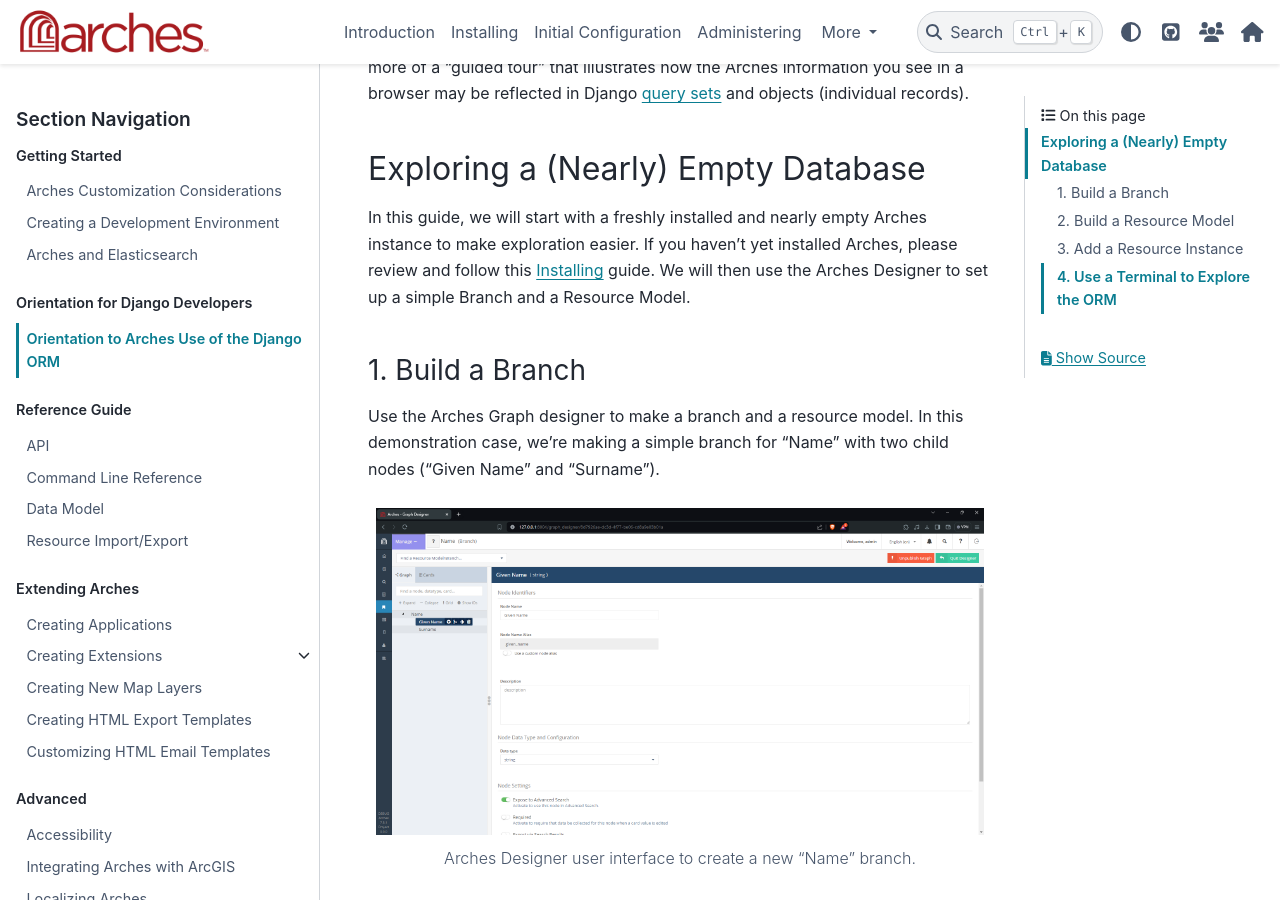
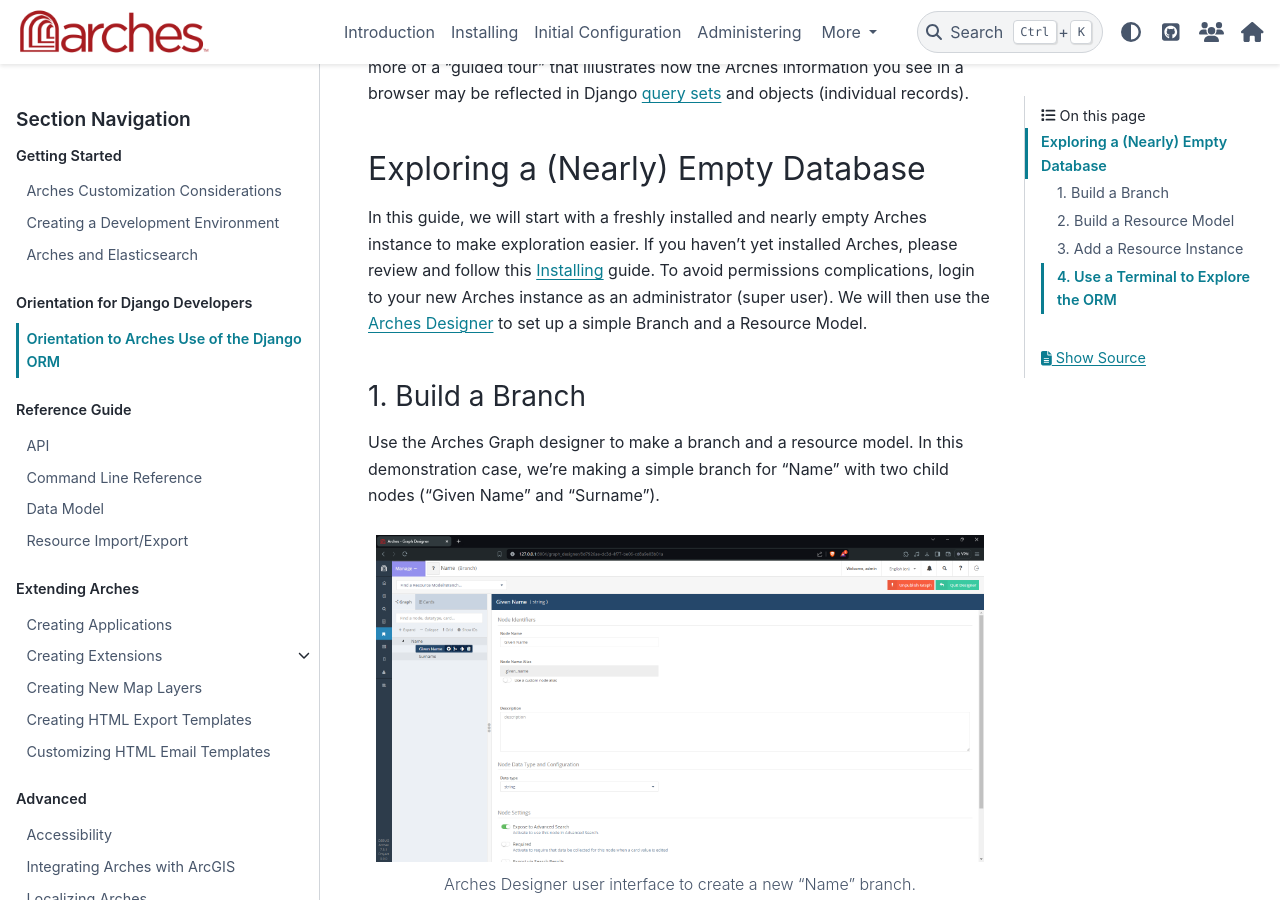
Before and after one commit to archesproject/arches-docs, a Sphinx documentation site: the page built from docs/developing/django-devs/orm-start.rst, in a window 1280 px wide and 900 px high, scrolled down 431 px. Built offline with Sphinx 7.4.7 and the PyData theme 0.15.4, drawn with Linux system fonts in a browser that asks for light colours.

Commit message:
Added link to Arches Designer

```diff
--- a/docs/developing/django-devs/orm-start.rst
+++ b/docs/developing/django-devs/orm-start.rst
@@ -9,7 +9,7 @@
 
 Exploring a (Nearly) Empty Database
 ===================================
-In this guide, we will start with a freshly installed and nearly empty Arches instance to make exploration easier. If you haven't yet installed Arches, please review and follow this :ref:`Installing` guide. We will then use the Arches Designer to set up a simple Branch and a Resource Model.
+In this guide, we will start with a freshly installed and nearly empty Arches instance to make exploration easier. If you haven't yet installed Arches, please review and follow this :ref:`Installing` guide. To avoid permissions complications, login to your new Arches instance as an administrator (super user). We will then use the :ref:`Arches Designer` to set up a simple Branch and a Resource Model.
 
 
 
```
